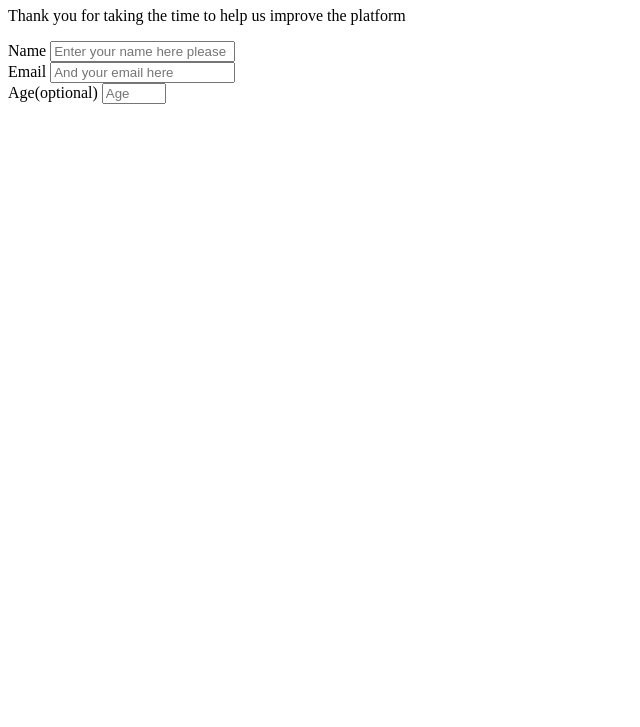
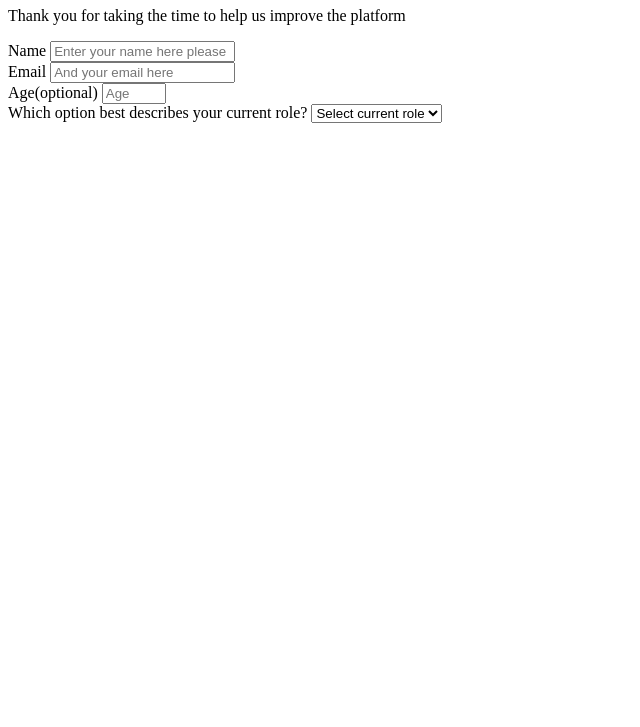
Before and after one commit to shebuel-oss/FCC---Survey-Form, a plain HTML site: page index.html in a window 1280 px wide. Shown: the part 73-800 px from the top of the page, without its empty margins (0-640 px from the left). Drawn offline with Linux system fonts and the light colour scheme.

Commit message:
created the dropdown selection

```diff
--- a/index.html
+++ b/index.html
@@ -30,6 +30,15 @@
             required>
             <br>
 
+            <label for="dropdown">Which option best describes your current role?</label>
+            <select id="dropdown" form="survey-form">
+                <option value="" disabled selected>Select current role</option>
+                <option id="student">Student</option>
+                <option id="fulltime-job">Fulltime job</option>
+                <option id="fulltime-learner">Fulltime learner</option>
+                <option id="prefer-not-to-say">Prefer not to say</option>
+                <option id="other">Other</option>
+            </select>
         </form>
     </body>
 </html>
```
